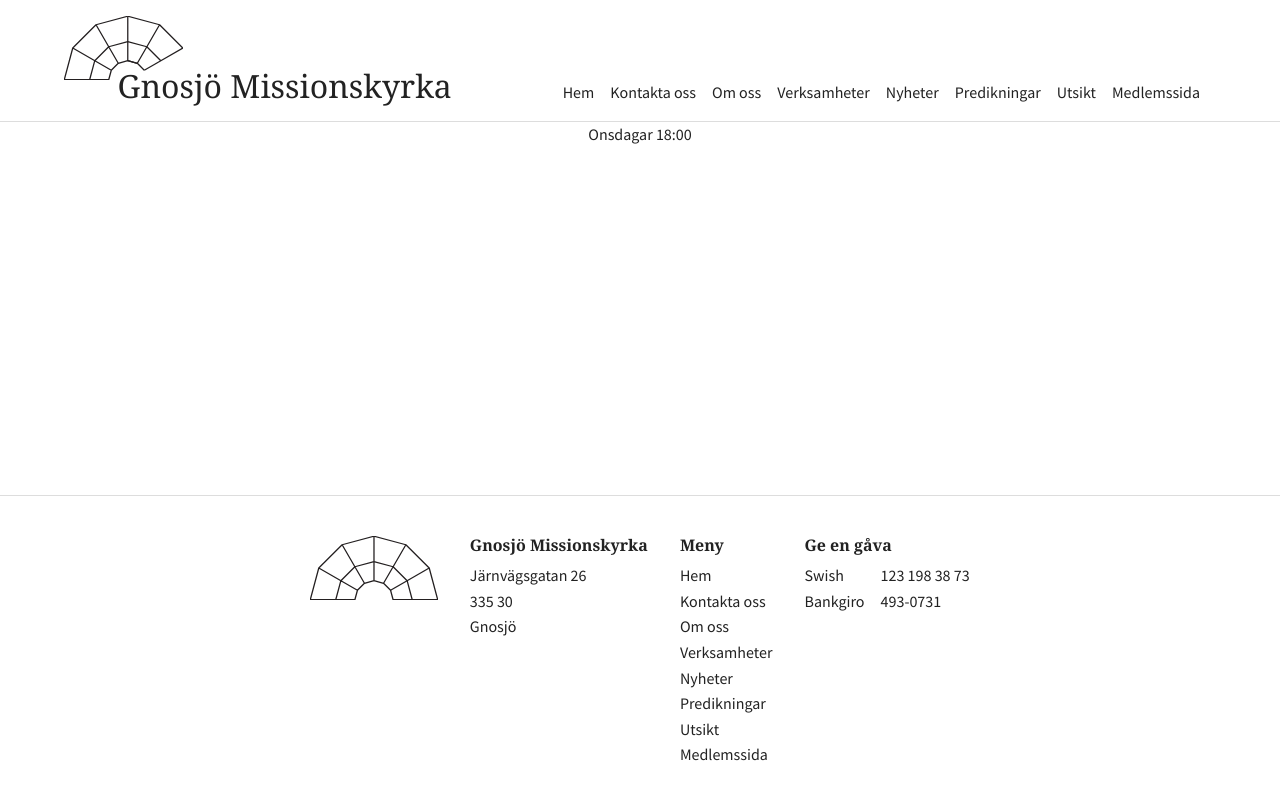
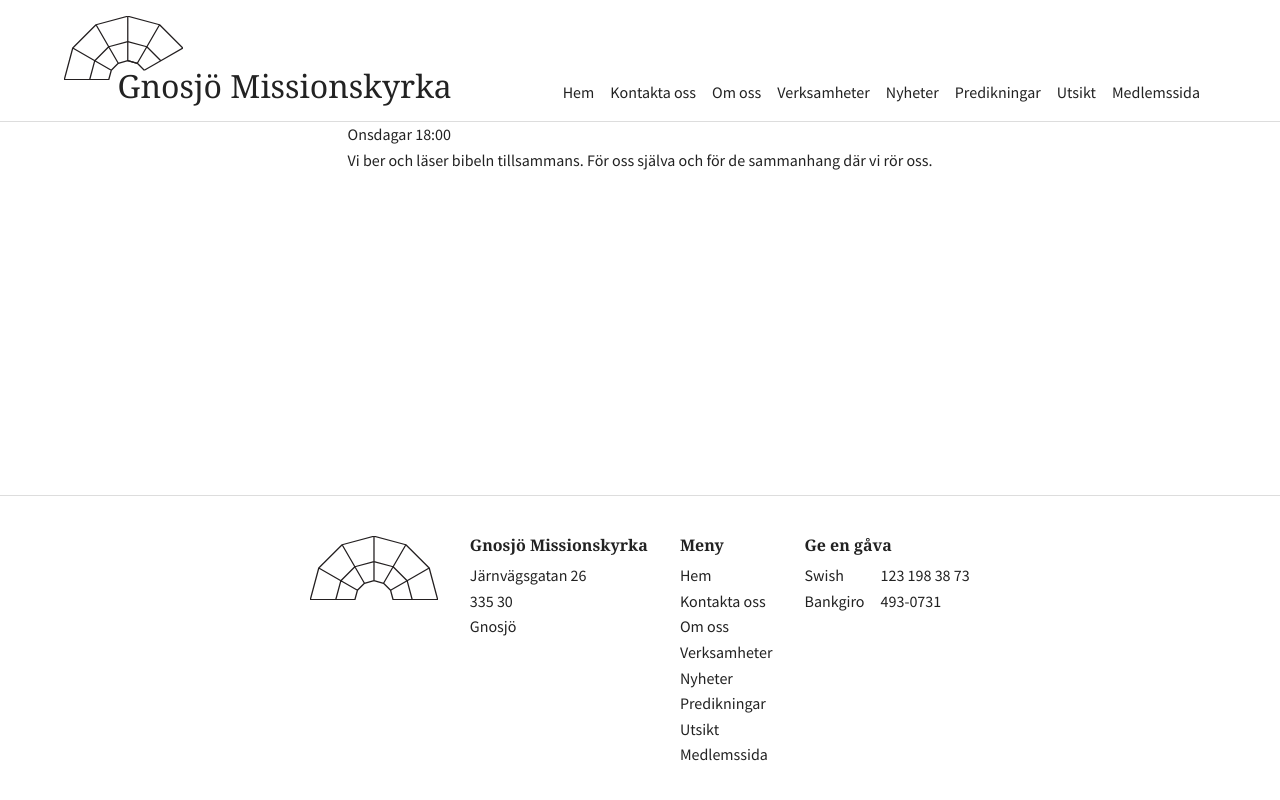
Before and after one commit to gnosjomk/gnmk-worker, an Eleventy site: page src/content/pages/verksamheter/onsdagsbon.md in a window 1280 px wide. Built offline with nearby package versions, Linux system fonts and the light colour scheme; Eleventy itself is replaced by a stand-in of ours; files that its build step writes are made by us from their sources; a web font is replaced by a local one.

Commit message:
Update onsdagsbon.md

```diff
--- a/src/content/pages/verksamheter/onsdagsbon.md
+++ b/src/content/pages/verksamheter/onsdagsbon.md
@@ -1,7 +1,8 @@
 ---
 title: "Onsdags\u00ADbön"
-puff: Vi ber tillsammans. För oss själva och för de sammanhang där vi rör oss.
+puff: Bibelläsning och bön.
 layout: base.njk
 ---
 
-Onsdagar 18:00
+Onsdagar 18:00 <br>
+Vi ber och läser bibeln tillsammans. För oss själva och för de sammanhang där vi rör oss.
```
